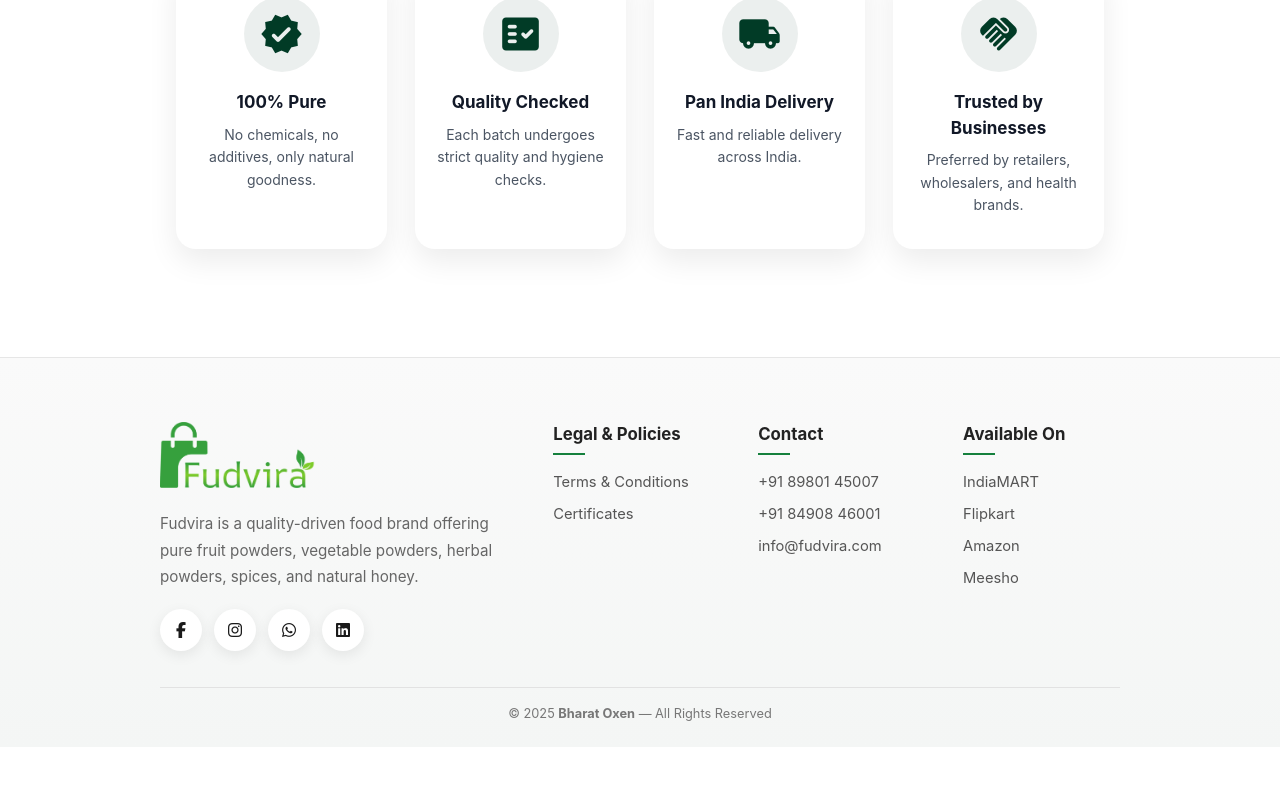
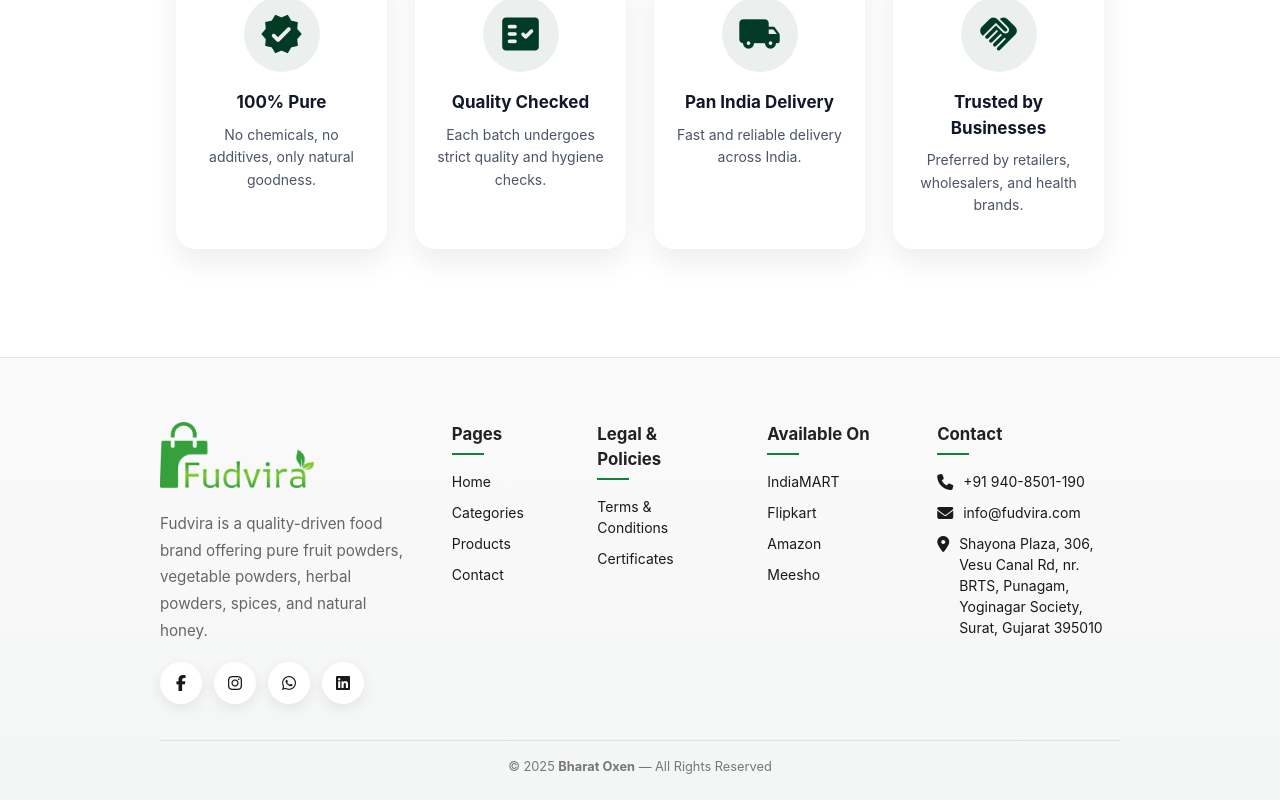
Before and after one commit to Witzcode0/fudvira_catalogue_fe, a React (Vite) app: page / in a window 1280 px wide. Shown: the part 2115-2915 px from the top of the page. Before the commit the page ends 2862 px from the top, so only its background shows below. Built offline with nearby package versions, Linux system fonts and the light colour scheme; no server answers.

Commit message:
changes footer and its details

```diff
--- a/src/assets/css/navbar-footer.css
+++ b/src/assets/css/navbar-footer.css
@@ -516,7 +516,7 @@ font-size: 22px;
 ========================= */
 .footer-top {
   display: grid;
-  grid-template-columns: 2.2fr 1fr 1fr 1fr;
+  grid-template-columns: 2fr .8fr 1fr 1fr 1.5fr;
   gap: 48px;
   margin-bottom: 36px;
 }
@@ -587,14 +587,20 @@ font-size: 22px;
 .footer-col ul {
   list-style: none;
   padding: 0;
-  margin: 0;
 }
 
 .footer-col ul li {
-  font-size: 0.92rem;
-  color: #555;
+  display: flex;
+  align-items: flex-start;
+  gap: 10px;
   margin-bottom: 10px;
-  transition: color 0.2s ease;
+  font-size: 14px;
+}
+
+.footer-icon {
+  color: var(--text-dark);
+  margin-top: 3px;
+  font-size: 16px;
 }
 
 .footer-col ul li:hover {
--- a/src/components/Footer.jsx
+++ b/src/components/Footer.jsx
@@ -1,6 +1,7 @@
 import { Link } from "react-router-dom";
 import logo from "../assets/images/logo.png";
-
+import { FaPhoneAlt, FaEnvelope } from "react-icons/fa";
+import { MdLocationOn } from "react-icons/md";
 export default function Footer() {
   return (
     <footer className="footer">
@@ -58,6 +59,36 @@ export default function Footer() {
             </div>
           </div>
 
+          {/* Pages */}
+          <div className="footer-col">
+            <h4>Pages</h4>
+            <ul>
+              <li>
+                <Link to="/" onClick={() => {
+                  closeAll();
+                  window.scrollTo(0, 0);
+                }}>
+                  Home
+                </Link>
+
+              </li>
+              <li>
+                <Link to="/categories">
+                  Categories
+                </Link>
+              </li>
+              <li>
+                <Link to="/products">
+                  Products
+                </Link>
+              </li>
+              <li>
+                <Link to="/contact">
+                  Contact
+                </Link>
+              </li>
+            </ul>
+          </div>
           {/* POLICIES */}
           <div className="footer-col">
             <h4>Legal & Policies</h4>
@@ -75,20 +106,6 @@ export default function Footer() {
                 <Link to="/certificates">
                   Certificates
                 </Link>
-              </li>
-            </ul>
-          </div>
-
-          {/* CONTACT */}
-          <div className="footer-col">
-            <h4>Contact</h4>
-            <ul>
-              <li>+91 89801 45007</li>
-              <li>+91 84908 46001</li>
-              <li>
-                <a href="mailto:info@fudvira.com">
-                  info@fudvira.com
-                </a>
               </li>
             </ul>
           </div>
@@ -121,6 +138,35 @@ export default function Footer() {
 
           </div>
 
+          {/* CONTACT */}
+         {/* CONTACT */}
+<div className="footer-col">
+  <h4>Contact</h4>
+
+  <ul>
+
+    <li>
+      <i className="fa-solid fa-phone footer-icon"></i>
+      +91 940-8501-190
+    </li>
+
+    <li>
+      <i className="fa-solid fa-envelope footer-icon"></i>
+      <a href="mailto:info@fudvira.com">
+        info@fudvira.com
+      </a>
+    </li>
+
+    <li>
+      <i className="fa-solid fa-location-dot footer-icon"></i>
+      Shayona Plaza, 306, Vesu Canal Rd, nr. BRTS, Punagam,
+      Yoginagar Society, Surat, Gujarat 395010
+    </li>
+
+  </ul>
+</div>
+
+
         </div>
 
         {/* COPYRIGHT */}
--- a/src/pages/Contact.jsx
+++ b/src/pages/Contact.jsx
@@ -43,7 +43,7 @@ export default function Contact() {
 
     <div className="info-item">
       <h4>Phone</h4>
-      <p>+91 89801 45007</p>
+      <p>+91 940-8501-190</p>
     </div>
 
     <div className="info-item">
```
